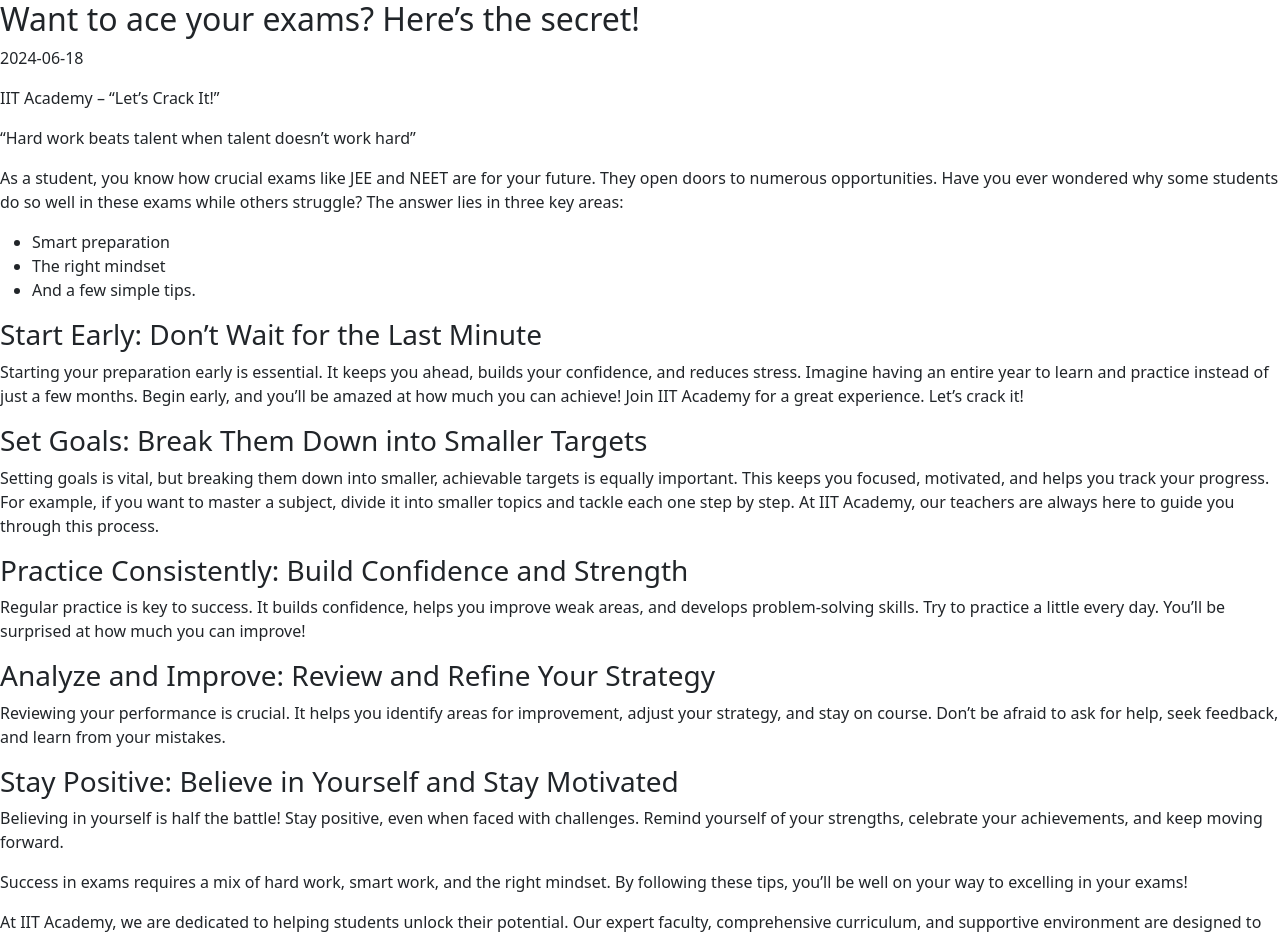
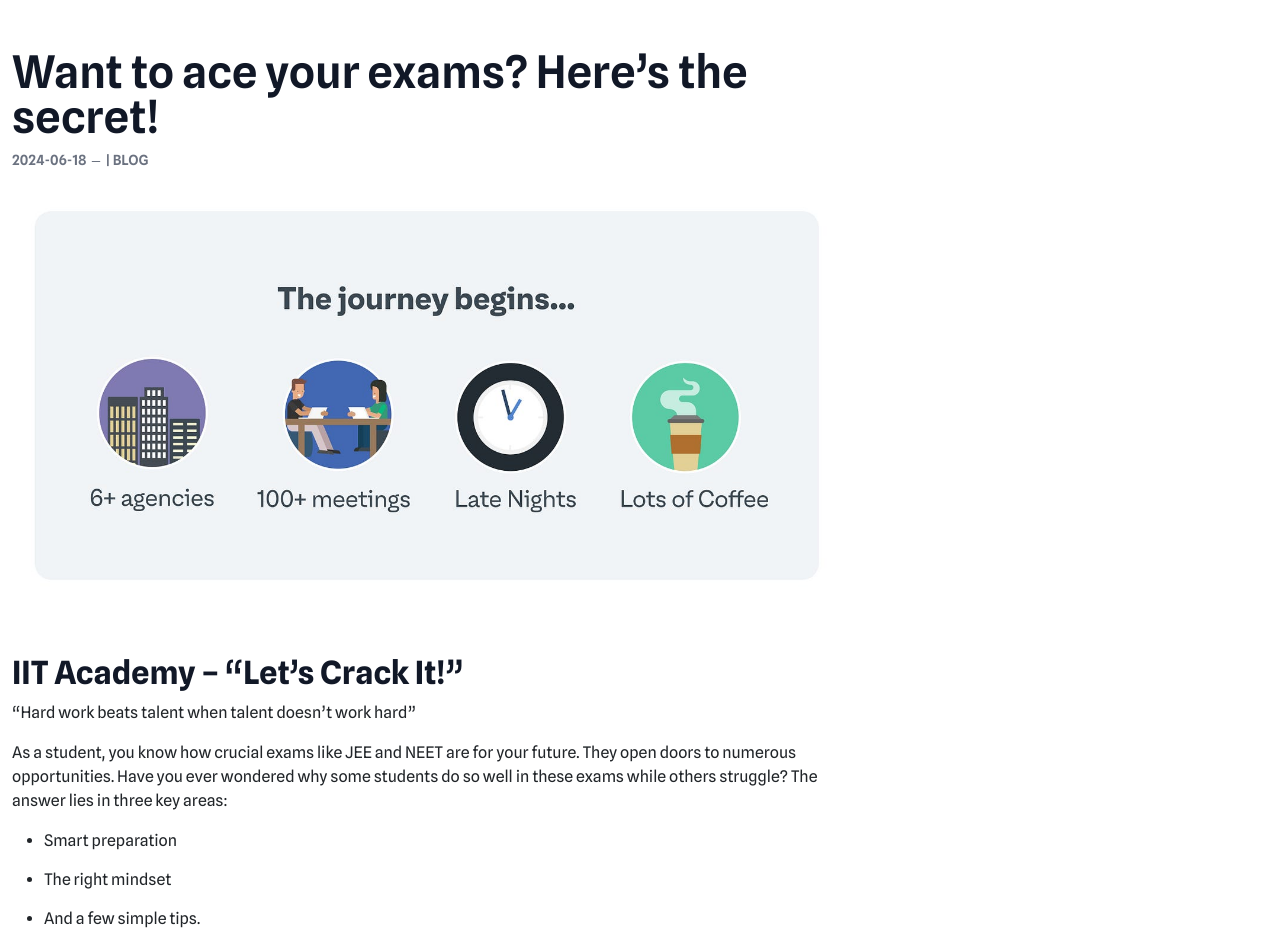
Before and after one commit to nikitabaladha/SmartGrader, a React (Create React App) app in the folder smart-grader/: page /blog/0 in a window 1280 px wide. Shown: the top 938 px of the page. Built offline with nearby package versions, Linux system fonts and the light colour scheme.

Commit message:
FullBlog.js page done with minor css and displaying whole artical

```diff
--- a/smart-grader/src/Components/Blog/Posts.js
+++ b/smart-grader/src/Components/Blog/Posts.js
@@ -1,9 +1,13 @@
+import demoBlogImage from "../../Images/demo-blog-1.jpg";
+
 const posts = [
   {
     date: "2024-06-18",
     title: "Want to ace your exams? Here’s the secret!",
+    image: demoBlogImage,
     description: `
-          <p>IIT Academy – “Let’s Crack It!”</p>
+        <section>
+          <h2>IIT Academy – “Let’s Crack It!”</h2>
           <blockquote>“Hard work beats talent when talent doesn’t work hard”</blockquote>
           <p>As a student, you know how crucial exams like JEE and NEET are for your future. They open doors to numerous opportunities. Have you ever wondered why some students do so well in these exams while others struggle? The answer lies in three key areas:</p>
           <ul>
@@ -11,27 +15,48 @@
             <li>The right mindset</li>
             <li>And a few simple tips.</li>
           </ul>
-          <h3>Start Early: Don’t Wait for the Last Minute</h3>
+        </section>
+        <section>
+          <h2>Start Early: Don’t Wait for the Last Minute</h2>
           <p>Starting your preparation early is essential. It keeps you ahead, builds your confidence, and reduces stress. Imagine having an entire year to learn and practice instead of just a few months. Begin early, and you’ll be amazed at how much you can achieve! Join IIT Academy for a great experience. Let’s crack it!</p>
-          <h3>Set Goals: Break Them Down into Smaller Targets</h3>
+        </section>
+        <section>
+          <h2>Set Goals: Break Them Down into Smaller Targets</h2>
           <p>Setting goals is vital, but breaking them down into smaller, achievable targets is equally important. This keeps you focused, motivated, and helps you track your progress. For example, if you want to master a subject, divide it into smaller topics and tackle each one step by step. At IIT Academy, our teachers are always here to guide you through this process.</p>
-          <h3>Practice Consistently: Build Confidence and Strength</h3>
+        </section>
+        <section>
+          <h2>Practice Consistently: Build Confidence and Strength</h2>
           <p>Regular practice is key to success. It builds confidence, helps you improve weak areas, and develops problem-solving skills. Try to practice a little every day. You’ll be surprised at how much you can improve!</p>
-          <h3>Analyze and Improve: Review and Refine Your Strategy</h3>
+        </section>
+        <section>
+          <h2>Analyze and Improve: Review and Refine Your Strategy</h2>
           <p>Reviewing your performance is crucial. It helps you identify areas for improvement, adjust your strategy, and stay on course. Don’t be afraid to ask for help, seek feedback, and learn from your mistakes.</p>
-          <h3>Stay Positive: Believe in Yourself and Stay Motivated</h3>
+        </section>
+        <section>
+            <h2>Stay Positive: Believe in Yourself and Stay Motivated</h2>
             <p>Believing in yourself is half the battle! Stay positive, even when faced with challenges. Remind yourself of your strengths, celebrate your achievements, and keep moving forward.</p>
             <p>Success in exams requires a mix of hard work, smart work, and the right mindset. By following these tips, you’ll be well on your way to excelling in your exams!</p>
             <p>At IIT Academy, we are dedicated to helping students unlock their potential. Our expert faculty, comprehensive curriculum, and supportive environment are designed to help you succeed. Stay tuned for more tips, guidance, and resources to help you achieve your goals!</p>
+        </section>
         `,
     link: "/blog/ace-your-exams",
   },
   {
-    date: "2024-06-19",
+    date: "2024-06-20",
     title: "Unlock the Secrets of JEE Mains and Advanced!",
+    image: demoBlogImage,
     description: `
-          <p>Are you dreaming of cracking the prestigious JEE exams? Want to know the difference between JEE Mains and Advanced? Let’s clear up any confusion and get you started on the path to success!</p>
-          <h3>JEE Mains:</h3>
+    <section>
+        <h2>Unlock the Secrets of JEE Mains and Advanced!</h2>
+        <p>
+          Are you dreaming of cracking the prestigious JEE exams? Want to know
+          the difference between JEE Mains and Advanced? Let’s clear up any
+          confusion and get you started on the path to success!
+        </p>
+    </section>
+
+    <section>
+        <h2>JEE Mains:</h2>
         <ul>
           <li>For admission to NITs, IIITs, and GFTIs</li>
           <li>Objective-type questions</li>
@@ -39,7 +64,10 @@
           <li>300 marks</li>
           <li>Eligibility: 75% in 12th standard (65% for SC/ST)</li>
         </ul>
-          <h3>JEE Advanced:</h3>
+    </section>
+
+    <section>
+        <h2>JEE Advanced:</h2>
         <ul>
           <li>For admission to IITs and ISM</li>
           <li>Objective-type questions</li>
@@ -48,22 +76,82 @@
           <li>366 marks</li>
           <li>Eligibility: Top 2.5 lakh rank holders in JEE Mains</li>
         </ul>
-          <p>JEE Mains is the first step: It’s the first exam you need to pass to qualify for JEE Advanced. Doing well in JEE Mains is crucial.</p>
-          <p>JEE Advanced is tougher: This exam is more challenging and competitive than JEE Mains. Be ready for harder questions and a more intense experience.</p>
-          <h3>Tips and tricks to crack these exams:</h3>
+    </section>
+
+    <section>
+        <h2>JEE Mains is the first step:</h2>
+        <p>
+          It’s the first exam you need to pass to qualify for JEE Advanced.
+          Doing well in JEE Mains is crucial.
+        </p>
+    </section>
+
+    <section>
+        <h2>JEE Advanced is tougher:</h2>
+        <p>
+          This exam is more challenging and competitive than JEE Mains. Be ready
+          for harder questions and a more intense experience.
+        </p>
+    </section>
+
+    <section>
+        <h2>Tips and tricks to crack these exams:</h2>
         <ul>
-            <li><strong>Practice regularly:</strong> Regular practice helps you gain confidence, improve weak areas, and develop problem-solving skills. Make it a habit to practice daily. IIT Academy teachers are here to help you.</li>
-            <li><strong>Focus on Basics:</strong> Clear your basics in each subject because they are the foundation for advanced concepts. IIT Academy offers regular doubt-clearing sessions.</li>
-            <li><strong>Time management:</strong> Learn to manage your time effectively during the exams. IIT Academy provides regular mock tests.</li>
-            <li><strong>Stay motivated and focused:</strong> Believe in yourself and stay positive. Celebrate small victories and keep pushing forward.</li>
-            <li><strong>Understand the exam pattern:</strong> Know the format, marking scheme, and types of questions to avoid surprises on exam day.</li>
-            <li><strong>Quality study materials:</strong> Use good study resources like textbooks, online materials, and coaching classes. IIT Academy offers excellent chapter-wise study materials.</li>
-            <li><strong>Seek help when needed:</strong> Don’t hesitate to ask teachers, mentors, or friends for help if you face difficulties.</li>
-            <li><strong>Stay healthy and focused:</strong> Take care of your physical and mental health by getting enough sleep and eating a balanced diet.</li>
+          <li>
+            <strong>Practice regularly:</strong> Regular practice helps you gain
+            confidence, improve weak areas, and develop problem-solving skills.
+            Make it a habit to practice daily. IIT Academy teachers are here to
+            help you and make sure you practice each chapter daily with regular
+            mock tests and quizzes.
+          </li>
+          <li>
+            <strong>Focus on Basics:</strong> Clear your basics in each subject
+            because they are the foundation for advanced concepts. Make sure you
+            understand the basics thoroughly. IIT Academy offers regular
+            doubt-clearing sessions and helps you strengthen your basics.
+          </li>
+          <li>
+            <strong>Time management:</strong> Learn to manage your time
+            effectively during the exams. Allocate time wisely for each question
+            and avoid spending too much time on one question. IIT Academy
+            provides regular mock tests to prepare you for the final exam.
+          </li>
+          <li>
+            <strong>Stay motivated and focused:</strong> Believe in yourself and
+            stay positive. Remember your goals, celebrate small victories, and
+            keep pushing forward.
+          </li>
+          <li>
+            <strong>Understand the exam pattern:</strong> Know the format,
+            marking scheme, and types of questions to avoid surprises on exam
+            day. IIT Academy will guide you through everything. You’ll learn all
+            about the exam strategies and patterns, making everything clear to
+            you.
+          </li>
+          <li>
+            <strong>Quality study materials:</strong> Use good study resources
+            like textbooks, online materials, and coaching classes to study the
+            right content. IIT Academy offers excellent chapter-wise study
+            materials created by professional and skilled teachers.
+          </li>
+          <li>
+            <strong>Seek help when needed:</strong> Don’t hesitate to ask
+            teachers, mentors, or friends for help if you face difficulties or
+            doubts. Our teachers are always here to help you.
+          </li>
+          <li>
+            <strong>Stay healthy and focused:</strong> Take care of your
+            physical and mental health by getting enough sleep, exercising, and
+            eating a balanced diet.
+          </li>
         </ul>
-          <p>By following these tips, you’ll be well-prepared to tackle JEE Mains and Advanced with confidence!</p>
-          <p>Stay tuned for more tips and guidance from IIT Academy!</p>
-        `,
+
+        <p>
+          By following these tips, you’ll be well-prepared to tackle JEE Mains
+          and Advanced with confidence! Stay tuned for more tips and guidance
+          from IIT Academy!
+        </p>
+    </section> `,
     link: "/blog/unlock-jee-secrets",
   },
 ];
--- /dev/null
+++ b/smart-grader/src/Components/FullBlog/FullBlog.css
@@ -0,0 +1,68 @@
+/* Full Blog css */
+
+.fullBlog-second {
+  padding-left: 180px;
+  padding-right: 180px;
+  font-family: var(--font-family);
+}
+
+.fullBlog {
+  padding: 50px;
+}
+
+.fullBlogTitle h3 {
+  font-weight: var(--font-weight-semibold);
+  font-size: var(--font-size-xxl);
+  line-height: var(--line-height-tight);
+  color: var(--color-text-primary);
+  margin-bottom: 0.5rem;
+  margin-top: 0;
+}
+
+.fullBlogTitle p {
+  font-weight: var(--font-weight-semibold);
+  font-size: var(--font-size-xs);
+  line-height: var(--line-height-custom);
+  color: var(--color-text-secondary);
+}
+
+.fullBlogTitle .img-container {
+  width: 100%;
+}
+
+.fullBlogTitle .img-container img {
+  width: 100%;
+  height: auto;
+  display: block;
+  object-fit: cover;
+}
+
+.fullBlogDescription {
+  padding-top: 50px;
+}
+
+.fullBlogDescription section {
+  padding-bottom: 20px;
+}
+
+.fullBlogDescription h2 {
+  font-weight: bolder;
+  font-size: var(--font-size-2rem);
+  line-height: var(--line-height-xl);
+  color: var(--color-text-primary);
+}
+
+.fullBlogDescription p {
+  font-size: var(--font-size-base);
+  font-weight: var(--font-weight-normal);
+  line-height: var(--line-height-base);
+  margin-top: var(--margin-top-15px);
+  margin-bottom: 1rem;
+}
+
+.fullBlogDescription ul li {
+  font-size: var(--font-size-base);
+  font-weight: var(--font-weight-normal);
+  line-height: var(--line-height-base);
+  margin-top: var(--margin-top-15px);
+}
--- a/smart-grader/src/Components/FullBlog/FullBlog.js
+++ b/smart-grader/src/Components/FullBlog/FullBlog.js
@@ -1,8 +1,11 @@
 import React from "react";
 import { useParams } from "react-router-dom";
+
+import { GoDash } from "react-icons/go";
 import DOMPurify from "dompurify";
 
 import posts from "../Blog/Posts";
+import "./FullBlog.css";
 
 const FullBlog = () => {
   const { postId } = useParams();
@@ -15,10 +18,27 @@
   const sanitizedDescription = DOMPurify.sanitize(post.description);
 
   return (
-    <div>
-      <h2>{post.title}</h2>
-      <p>{post.date}</p>
-      <div dangerouslySetInnerHTML={{ __html: sanitizedDescription }} />
+    <div className="container-fluid fullBlog-second">
+      <div className="row">
+        <div className="col-md-8 fullBlog">
+          <div className="fullBlogTitle">
+            <h3>{post.title}</h3>
+            <p>
+              <span> {post.date}</span> <GoDash /> | <span> BLOG</span>
+            </p>
+
+            <div className="img-container">
+              <img src={post.image} alt="blog-image" />
+            </div>
+          </div>
+
+          <div
+            className="fullBlogDescription"
+            dangerouslySetInnerHTML={{ __html: sanitizedDescription }}
+          />
+        </div>
+        <div className="col-md-4"></div>
+      </div>
     </div>
   );
 };
--- a/smart-grader/src/global.css
+++ b/smart-grader/src/global.css
@@ -5,11 +5,15 @@
   --font-size-md: 1.25rem;
   --font-size-lg: 1.5rem;
   --font-size-xl: 2.25rem;
+  --font-size-2rem: 2rem;
+  --font-size-xxl: 45px;
+  --font-size-xs: 14px;
 
   /* Font Weights */
   --font-weight-small: 300;
   --font-weight-normal: 400;
   --font-weight-medium: 500;
+  --font-weight-semibold: 600;
   --font-weight-bold: 700;
   --font-weight-extra-bold: 800;
 
@@ -19,6 +23,8 @@
   --line-height-md: 1.75rem;
   --line-height-lg: 2rem;
   --line-height-xl: 2.5rem;
+  --line-height-tight: 1;
+  --line-height-custom: 24px;
 
   /* Colors */
   --color-text-primary: rgb(17, 24, 39);
@@ -40,4 +46,6 @@
 
   /* card margin */
   --margin-bottom: 25px;
+
+  --margin-top-15px: 15px;
 }
```
Also changed, not shown: smart-grader/src/Images/demo-blog-1.jpg (added). Lines whose indentation alone changed are shown as unchanged.
